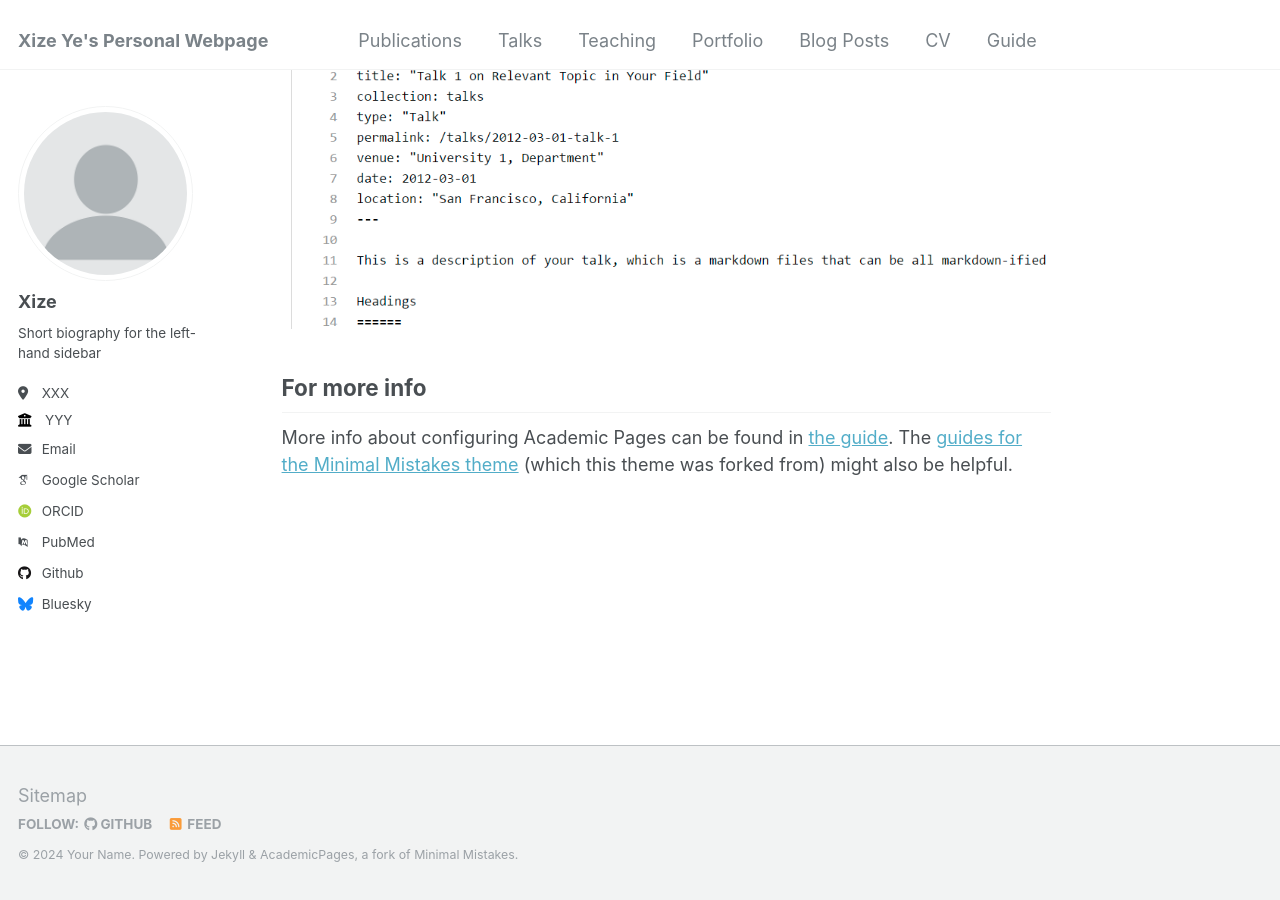
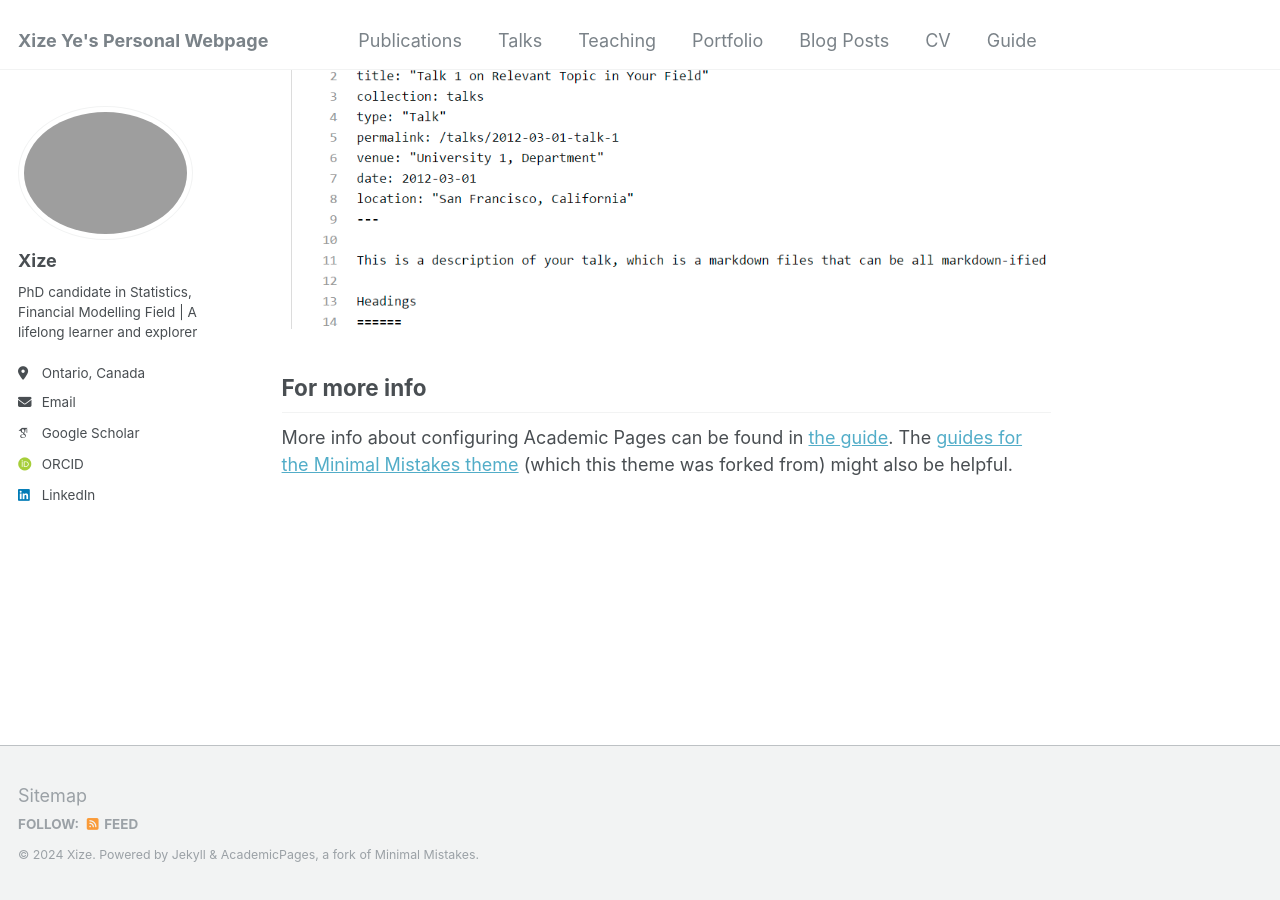
Before and after one commit to XIZEYE/xizeye.github.io, a Jekyll site: the page built from _pages/about.md, in a window 1280 px wide and 900 px high, scrolled down 2660 px. Built offline with Jekyll 4.4.1, drawn with Linux system fonts in a browser that asks for light colours; some web fonts are replaced.

Commit message:
_config.yml

```diff
--- a/_config.yml
+++ b/_config.yml
@@ -10,45 +10,45 @@
 locale                   : "en-US"
 title                    : "Xize Ye's Personal Webpage"
 title_separator          : "-"
-name                     : &name "Your Name"
-description              : &description "personal description"
-url                      : https://academicpages.github.io # the base hostname & protocol for your site e.g. "https://mmistakes.github.io"
+name                     : &name "Xize"
+description              : &description "PhD candidate in Statistics, Financial Modelling Field"
+url                      : https://xizeye.github.io # the base hostname & protocol for your site e.g. "https://mmistakes.github.io"
 baseurl                  : "" # the subpath of your site, e.g. "/blog"
-repository               : "academicpages/academicpages.github.io"
+repository               : "github.com/XIZEYE/xizeye.github.io"
 
 # Site Author - The following control what appear as part of the author content on the side bar.
 #               If a field is blank the icon and link will not appear, otherwise it will be shown.
 #               Additional customization can be done by editing /_includes/author-profile.html
 author:
   # Biographic information
-  avatar           : "profile.png"
+  avatar           : "photo_squared.jpg"
   name             : "Xize"
   pronouns         : # example: "she/her"
-  bio              : "Short biography for the left-hand sidebar"
-  location         : "XXX"
-  employer         : "YYY"
+  bio              : "PhD candidate in Statistics, Financial Modelling Field | A lifelong learner and explorer"
+  location         : "Ontario, Canada"
+  employer         : #
   uri              : # URL
-  email            : "none@example.org"
+  email            : "xye46@uwo.ca"
 
   # Academic websites
   arxiv            : # URL - Update with the correct link to your profile
-  googlescholar    : "https://scholar.google.com/citations?user=PS_CX0AAAAAJ"
+  googlescholar    : "https://scholar.google.com/citations?user=-g6Yfz8AAAAJ&hl=en"
   impactstory      : # URL
-  orcid            : "http://orcid.org/yourorcidurl"
+  orcid            : "https://orcid.org/0000-0002-1259-6759"
   semantic         : # URL
-  pubmed           : "https://www.ncbi.nlm.nih.gov/pubmed/?term=john+snow"
+  pubmed           : # "https://www.ncbi.nlm.nih.gov/pubmed/?term=john+snow"
   researchgate     : # URL
 
   # Repositories and software development
   bitbucket        : # Username - Update with your username on the site
   codepen          : # Username
   dribbble         : # Username
-  github           : "academicpages"
+  github           : # "academicpages"
   kaggle           : # Username
   stackoverflow    : # User number or user number and name (i.e., use "1" or "1/jeff-atwood")
 
   # Social media
-  bluesky          : "bsky.app" # Replace this with you Bluesky username
+  bluesky          : # "bsky.app" # Replace this with you Bluesky username
   facebook         : # Username
   flickr           : # Username
   foursquare       : # Username
@@ -57,7 +57,7 @@ author:
   keybase          : # Username
   instagram        : # Username
   lastfm           : # Username
-  linkedin         : # Username
+  linkedin         : "https://www.linkedin.com/in/xize-ye/" # Username
   mastodon         : # URL
   medium           : # URL
   pinterest        : # Username
```
